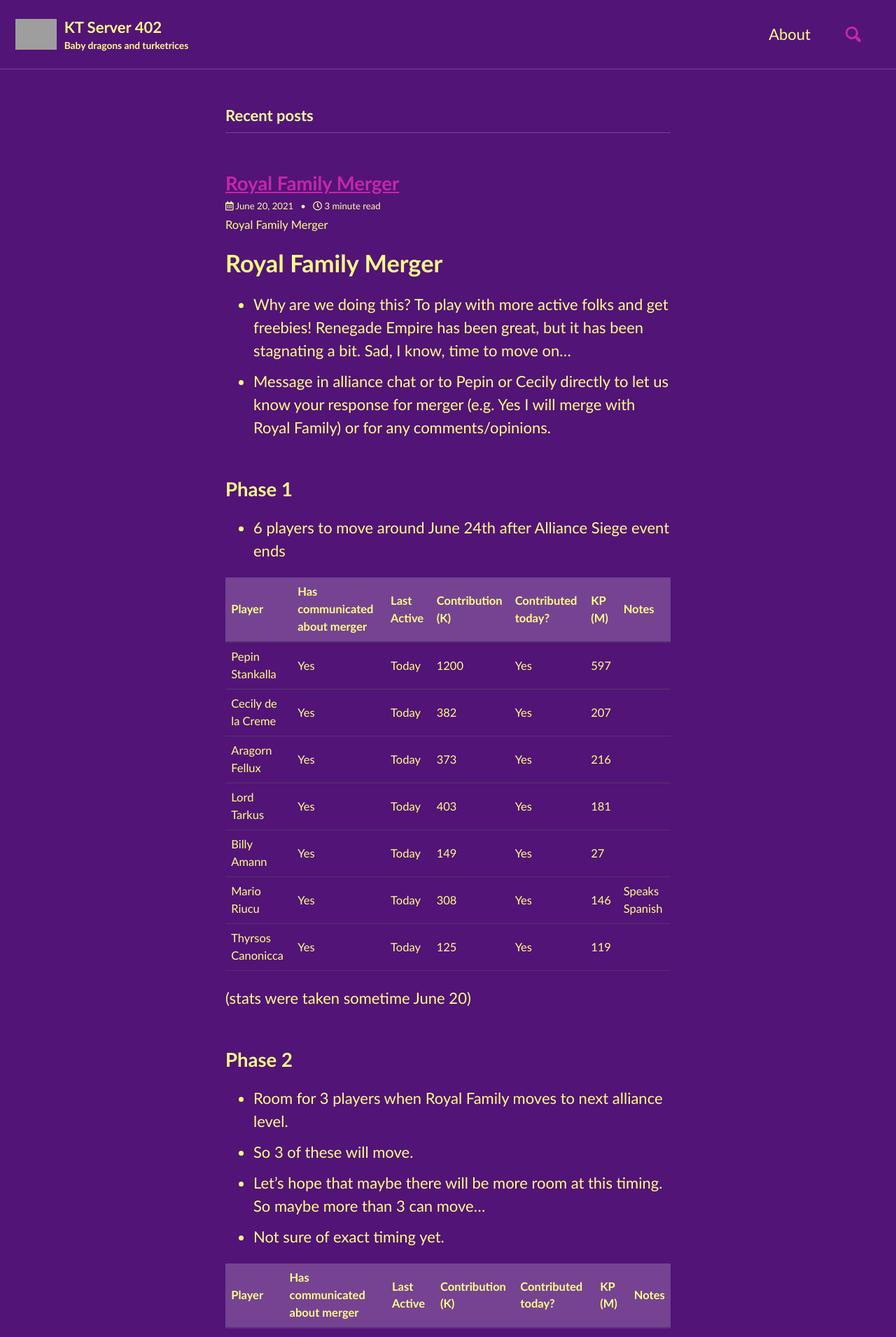
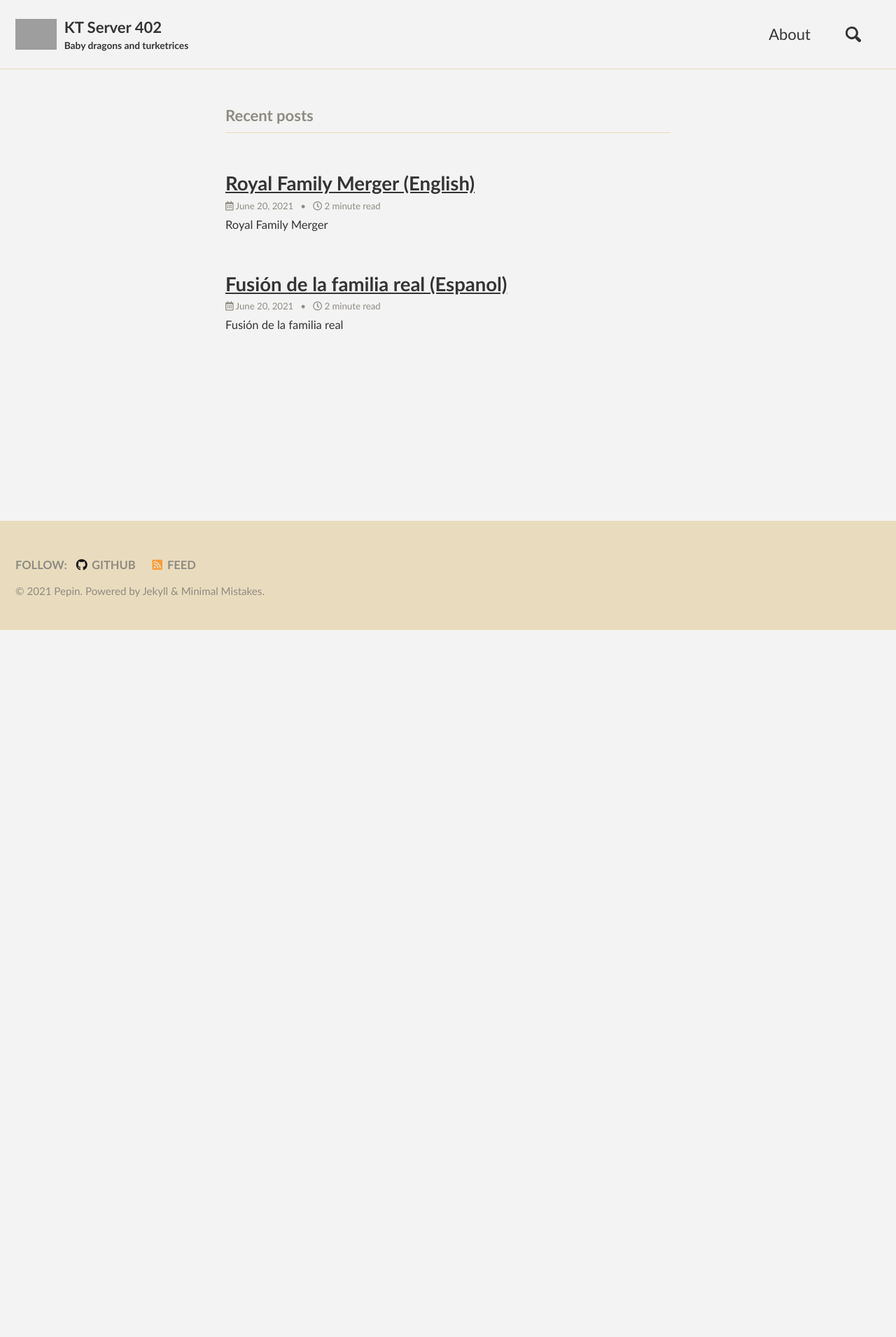
Before and after one commit to kt402/kt402.github.io, a Jekyll site: the page built from index.markdown, in a window 1280 px wide. Shown: the top 1910 px of the page at 70% size. Built offline with Jekyll 4.4.1, drawn with Linux system fonts in a browser that asks for light colours; cached includes are drawn as plain includes; the list of posts is cut into pages by our own code; after the commit the page ends 900 px from its top, so only the background shows below that; some of the changed text lies outside the part shown; grey boxes are pictures that could not be loaded.

Commit message:
change home layout and theme

```diff
--- a/_config.yml
+++ b/_config.yml
@@ -10,7 +10,7 @@
 # Review documentation to determine if you should use `theme` or `remote_theme`
 # https://mmistakes.github.io/minimal-mistakes/docs/quick-start-guide/#installing-the-theme
 # "default", "air", "aqua", "contrast", "dark", "dirt", "neon", "mint", "plum", "sunrise"
-minimal_mistakes_skin: "plum"
+minimal_mistakes_skin: "dirt"
 
 # Site Settings
 locale: "en-US"
@@ -24,7 +24,7 @@ baseurl                  : ""
 repository               : "kt402/kt402.github.io"
 logo: "/assets/images/knight-640x426.jpg"
 # breadcrumbs            : false # true, false (default)
-words_per_minute: 100
+words_per_minute: 150
 search: true
 #search_full_content: # true, false (default)
 #search_provider: # lunr (default), algolia, google
--- a/_layouts/home.html
+++ b/_layouts/home.html
@@ -12,17 +12,17 @@ layout: archive
   {% assign posts = site.posts %}
 {% endif %}
 
-<div class="entries-list">
-  {% for post in posts limit:3 %}
-    {% include post-single.html %}
+<!--<div class="entries-list">-->
+<!--  {% for post in posts limit:3 %}-->
+<!--    {% include post-single.html %}-->
+<!--  {% endfor %}-->
+<!--</div>-->
+
+{% assign entries_layout = page.entries_layout | default: 'list' %}
+<div class="entries-{{ entries_layout }}">
+  {% for post in posts %}
+    {% include archive-single.html type=entries_layout %}
   {% endfor %}
 </div>
 
-<!--{% assign entries_layout = page.entries_layout | default: 'list' %}-->
-<!--<div class="entries-{{ entries_layout }}">-->
-<!--  {% for post in posts %}-->
-<!--    {% include archive-single.html type=entries_layout %}-->
-<!--  {% endfor %}-->
-<!--</div>-->
-
 {% include paginator.html %}
--- a/_posts/2021-06-20-Royal-Family-Merger-Spanish.md
+++ b/_posts/2021-06-20-Royal-Family-Merger-Spanish.md
@@ -1,6 +1,6 @@
 ---
 layout: post
-title: "Fusión de la familia real"
+title: "Fusión de la familia real (Espanol)"
 ---
 
 # Fusión de la familia real
--- a/_posts/2021-06-20-Royal-Family-Merger.md
+++ b/_posts/2021-06-20-Royal-Family-Merger.md
@@ -1,6 +1,6 @@
 ---
 layout: post
-title: "Royal Family Merger"
+title: "Royal Family Merger (English)"
 ---
 
 # Royal Family Merger
```
